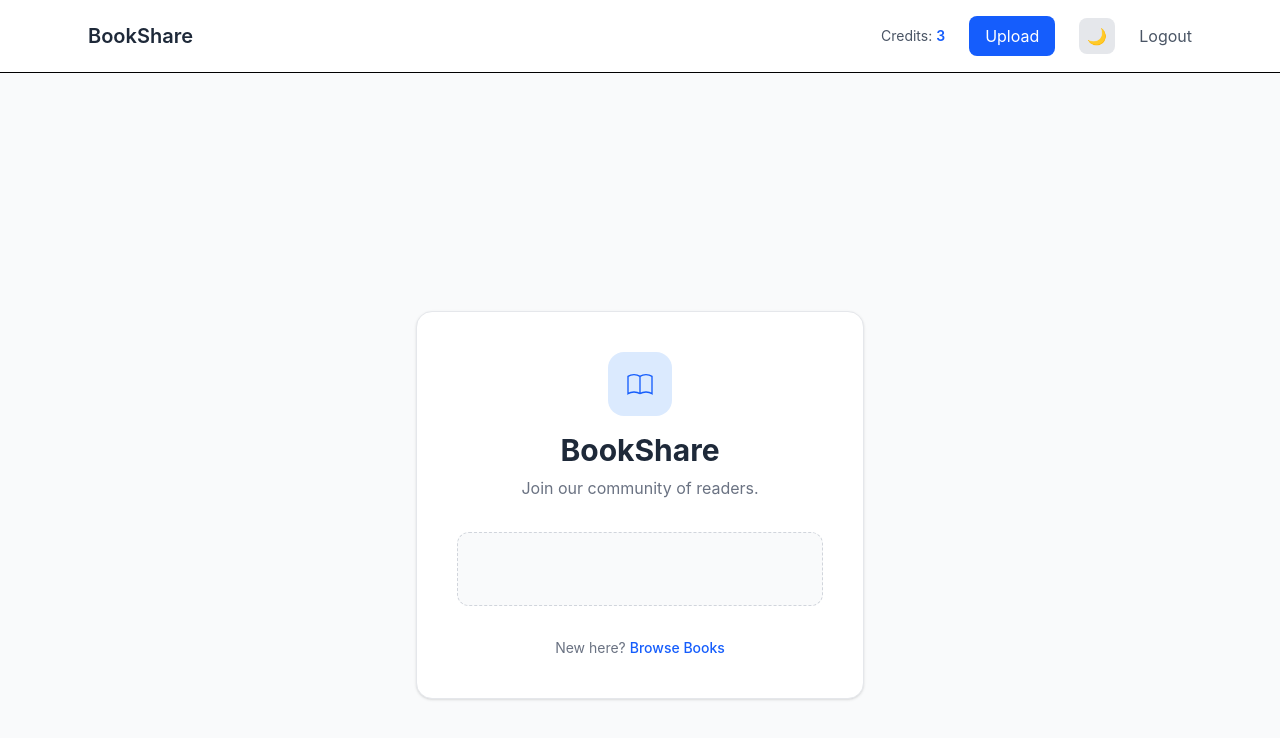
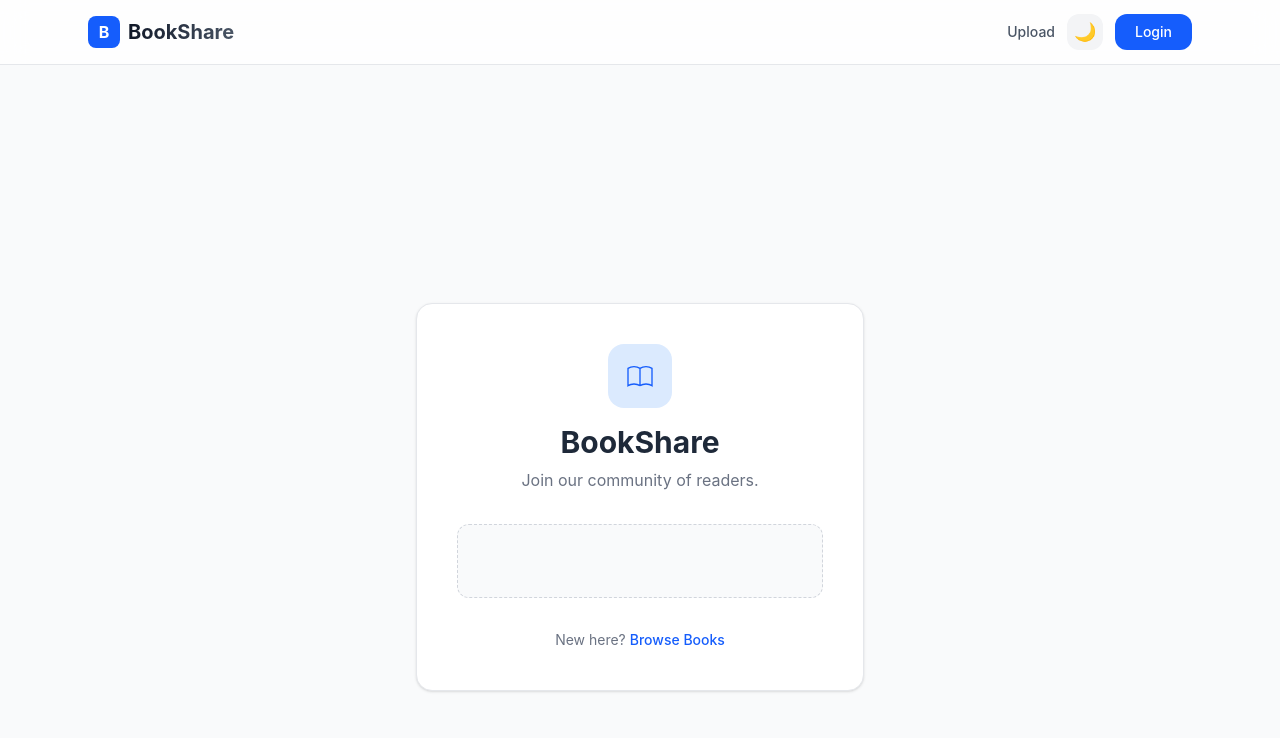
Before and after one commit to robelnigusse/share-knowledge, a React app in the folder frontend/: page /login in a window 1280 px wide. Shown: the top 738 px of the page. Built offline with nearby package versions, Linux system fonts and the light colour scheme; no server answers; the HTML template or start-up script is replaced by a standard one.

Commit message:
Refactor Navbar and AuthContext for improved user experience and theme management; enhance Home component with loading state and search functionality

```diff
--- a/frontend/src/components/NavBar.jsx
+++ b/frontend/src/components/NavBar.jsx
@@ -1,64 +1,76 @@
-import { useState, useEffect } from "react";
-import { useNavigate } from "react-router-dom";
+import { useContext } from "react";
+import { useNavigate, Link } from "react-router-dom";
+import { AuthContext } from "../context/AuthContext";
+import api from "../services/apiClient";
+
 function Navbar() {
-  const [isDark, setIsDark] = useState(false);
+  const { user, setUser, isDark, toggleDarkMode } = useContext(AuthContext);
   const navigate = useNavigate();
 
-  useEffect(() => {
-    const savedTheme = localStorage.getItem("theme");
-
-    if (savedTheme === "dark") {
-      document.documentElement.classList.add("dark");
-      setIsDark(true);
-    }
-  }, []);
-
-  const toggleDarkMode = () => {
-    const html = document.documentElement;
-
-    if (html.classList.contains("dark")) {
-      html.classList.remove("dark");
-      localStorage.setItem("theme", "light");
-      setIsDark(false);
-    } else {
-      html.classList.add("dark");
-      localStorage.setItem("theme", "dark");
-      setIsDark(true);
+  const handleLogout = async () => {
+    try {
+      await api.post("/logout");
+      setUser(null);
+      navigate("/login");
+    } catch (error) {
+      console.error("Logout failed", error);
     }
   };
 
   return (
-    <nav className="bg-white border-b dark:bg-gray-900 dark:border-gray-800 sticky top-0 z-50 transition-colors">
-      <div className="max-w-6xl mx-auto px-6 py-4 flex flex-col md:flex-row md:justify-between md:items-center gap-4">
+    <nav className="bg-white/80 dark:bg-gray-900/80 backdrop-blur-md border-b border-gray-200 dark:border-gray-800 sticky top-0 z-50 transition-all">
+      <div className="max-w-6xl mx-auto px-6 h-16 flex items-center justify-between">
 
-        <h1 className="text-xl font-semibold text-gray-800 dark:text-gray-100">
+        <Link to="/" className="flex items-center gap-2 group">
+          <div className="w-8 h-8 bg-blue-600 rounded-lg flex items-center justify-center text-white font-bold group-hover:rotate-3 transition">
+            B
+          </div>
+          <span className="text-xl font-bold bg-clip-text text-transparent bg-gradient-to-r from-gray-900 to-gray-600 dark:from-white dark:to-gray-400">
             BookShare
-        </h1>
+          </span>
+        </Link>
 
-        <div className="flex flex-wrap items-center gap-4 md:gap-6">
+        <div className="flex items-center gap-4 md:gap-8">
 
-          <span className="text-sm text-gray-600 dark:text-gray-400">
-            Credits:
-            <span className="font-semibold text-blue-600 dark:text-blue-400 ml-1">
-              3
+          {user && (
+            <div className="hidden sm:flex items-center px-3 py-1 bg-blue-50 dark:bg-blue-900/20 rounded-full border border-blue-100 dark:border-blue-800">
+              <span className="text-xs font-medium text-blue-600 dark:text-blue-400 uppercase tracking-wider">
+                Credits: {user.credits}
               </span>
-          </span>
+            </div>
+          )}
 
-          <button onClick={()=>navigate('/upload')} className="bg-blue-600 text-white px-4 py-2 rounded-lg hover:bg-blue-700 transition">
+          <div className="flex items-center gap-3">
+            <button
+              onClick={() => navigate('/upload')}
+              className="hidden sm:block text-sm font-medium text-gray-600 dark:text-gray-300 hover:text-blue-600 dark:hover:text-blue-400 transition"
+            >
               Upload
             </button>
 
             <button
               onClick={toggleDarkMode}
-            className="w-9 h-9 flex items-center justify-center rounded-lg bg-gray-200 dark:bg-gray-700 text-gray-800 dark:text-gray-100 transition"
+              className="w-9 h-9 flex items-center justify-center rounded-xl bg-gray-100 dark:bg-gray-800 text-lg hover:ring-2 ring-gray-200 dark:ring-gray-700 transition-all"
             >
               {isDark ? "☀️" : "🌙"}
             </button>
 
-          <button className="text-gray-600 hover:text-red-500 dark:text-gray-300 dark:hover:text-red-400 transition">
+            {user ? (
+              <button
+                onClick={handleLogout}
+                className="text-sm font-medium text-red-500 hover:text-red-600 dark:text-red-400 dark:hover:text-red-300 transition"
+              >
                 Logout
               </button>
-
+            ) : (
+              <button
+                onClick={() => navigate('/login')}
+                className="bg-blue-600 text-white px-5 py-2 rounded-xl text-sm font-medium hover:bg-blue-700 transition"
+              >
+                Login
+              </button>
+            )}
+          </div>
         </div>
       </div>
     </nav>
--- a/frontend/src/context/AuthContext.jsx
+++ b/frontend/src/context/AuthContext.jsx
@@ -1,15 +1,41 @@
-import {createContext, useState, useEffect} from 'react'
+import { createContext, useState, useEffect } from 'react';
+import api from "../services/apiClient"; // Ensure this path is correct
+
 export const AuthContext = createContext();
 
 export function AuthProvider({ children }) {
   const [user, setUser] = useState(null);
+  const [loading, setLoading] = useState(true);
+  const [isDark, setIsDark] = useState(false);
+
+  useEffect(() => {
+    const savedTheme = localStorage.getItem("theme");
+    if (savedTheme === "dark" || (!savedTheme && window.matchMedia('(prefers-color-scheme: dark)').matches)) {
+      document.documentElement.classList.add("dark");
+      setIsDark(true);
+    }
+  }, []);
+
+  const toggleDarkMode = () => {
+    if (isDark) {
+      document.documentElement.classList.remove("dark");
+      localStorage.setItem("theme", "light");
+      setIsDark(false);
+    } else {
+      document.documentElement.classList.add("dark");
+      localStorage.setItem("theme", "dark");
+      setIsDark(true);
+    }
+  };
 
   const fetchUser = async () => {
     try {
       const res = await api.get("/me");
       setUser(res.data);
-    } catch {
+    } catch (err) {
       setUser(null);
+    } finally {
+      setLoading(false);
     }
   };
 
@@ -18,7 +44,7 @@
   }, []);
 
   return (
-    <AuthContext.Provider value={{ user, fetchUser }}>
+    <AuthContext.Provider value={{ user, setUser, fetchUser, loading, isDark, toggleDarkMode }}>
       {children}
     </AuthContext.Provider>
   );
--- a/frontend/src/features/home/Home.jsx
+++ b/frontend/src/features/home/Home.jsx
@@ -5,85 +5,69 @@
 
 function Home() {
   const [books, setBooks] = useState([]);
+  const [loading, setLoading] = useState(true);
+  const [searchTerm, setSearchTerm] = useState("");
+  const [debouncedSearch, setDebouncedSearch] = useState("");
   const { user } = useContext(AuthContext);
-  console.log("Current user:", user);
+
+  useEffect(() => {
+    const timer = setTimeout(() => setDebouncedSearch(searchTerm), 500);
+    return () => clearTimeout(timer);
+  }, [searchTerm]);
 
   useEffect(() => {
     const fetchBooks = async () => {
+      setLoading(true);
       try {
-        const response = await api.get("/books/");
+        const response = await api.get("/books/", {
+          params: { search: debouncedSearch }
+        });
         setBooks(response.data);
-        console.log("Fetched books:", response.data);
       } catch (error) {
         console.error("Error fetching books:", error);
+      } finally {
+        setLoading(false);
       }
     };
 
     fetchBooks();
-  }, []);
-
-  const [searchTerm, setSearchTerm] = useState("");
-  const [debouncedSearch, setDebouncedSearch] = useState("");
-
-  useEffect(() => {
-    const timer = setTimeout(() => {
-      setDebouncedSearch(searchTerm);
-    }, 500);
-
-    return () => clearTimeout(timer);
-  }, [searchTerm]);
-
-  const filteredBooks = books.filter((book) => {
-    const query = debouncedSearch.trim().toLowerCase();
-
-    if (!query) return true;
-
-    return book.title.toLowerCase().includes(query);
-  });
-
-  const isSearching = searchTerm !== debouncedSearch;
+  }, [debouncedSearch]);
 
   return (
-    <div className="min-h-screen bg-gray-50 dark:bg-gray-950 transition-colors">
+    <div className="min-h-screen bg-gray-50 dark:bg-gray-950 transition-colors duration-300">
       <main className="max-w-6xl mx-auto px-6 py-10 flex flex-col gap-10">
-        <section className="flex flex-col gap-4 text-center md:text-left">
-          <h1 className="text-3xl md:text-4xl font-bold text-gray-800 dark:text-gray-100">
-            Discover & Share Great Books
+
+        <header className="flex flex-col gap-4 text-center md:text-left border-l-4 border-blue-600 pl-6">
+          <h1 className="text-4xl md:text-5xl font-extrabold text-gray-900 dark:text-white">
+            Discover & Share <span className="text-blue-600">Books</span>
           </h1>
+          <p className="text-lg text-gray-600 dark:text-gray-400 max-w-2xl">
+            Upload your books, earn credits, and explore what others are sharing.
+          </p>
+        </header>
 
-          <p className="text-gray-600 dark:text-gray-400 max-w-2xl">
-            Upload your books, earn credits, and explore what others are
-            sharing.
-          </p>
+        <section className="relative group max-w-md">
+          <div className="absolute inset-y-0 left-0 pl-3 flex items-center pointer-events-none">
+            <span className="text-gray-400 group-focus-within:text-blue-500 transition-colors">🔍</span>
+          </div>
+          <input
+            type="text"
+            placeholder="Search by title or author..."
+            value={searchTerm}
+            onChange={(e) => setSearchTerm(e.target.value)}
+            className="w-full pl-10 pr-4 py-3.5 rounded-2xl border border-gray-200 dark:border-gray-800 bg-white dark:bg-gray-900 text-gray-800 dark:text-gray-100 focus:ring-2 focus:ring-blue-500/50 outline-none transition-all shadow-sm"
+          />
         </section>
-
-        <section>
-          <div className="relative w-full md:w-96">
-            <input
-              type="text"
-              placeholder="Search books..."
-              value={searchTerm}
-              onChange={(e) => setSearchTerm(e.target.value)}
-              className="w-full pl-10 pr-4 py-3 rounded-xl border bg-white dark:bg-gray-900 dark:border-gray-800 text-gray-800 dark:text-gray-100 focus:outline-none focus:ring-2 focus:ring-blue-500 transition"
-            />
-            <span className="absolute left-3 top-3 text-gray-400">🔍</span>
-          </div>
-
-          {isSearching && (
-            <p className="mt-2 text-sm text-gray-500 dark:text-gray-400">
-              Searching...
-            </p>
-          )}
-        </section>
-
-        <section className="grid gap-8 sm:grid-cols-2 lg:grid-cols-3">
-          {filteredBooks.length > 0 ? (
-            filteredBooks.map((book) => <BookCard key={book.id} book={book} />)
+        <section className="grid gap-6 sm:grid-cols-2 lg:grid-cols-3">
+          {loading ? (
+            [...Array(3)].map((_, i) => (
+              <div key={i} className="h-64 bg-gray-200 dark:bg-gray-800 animate-pulse rounded-2xl" />
+            ))
+          ) : books.length > 0 ? (
+            books.map((book) => <BookCard key={book.id} book={book} />)
           ) : (
-            <div className="col-span-full text-center py-16">
-              <p className="text-lg text-gray-500 dark:text-gray-400">
-                No books found.
-              </p>
+            <div className="col-span-full text-center py-20 bg-white dark:bg-gray-900 rounded-3xl border border-dashed border-gray-300 dark:border-gray-800">
+              <p className="text-xl font-medium text-gray-500">No books found matching "{debouncedSearch}"</p>
             </div>
           )}
         </section>
```
Lines whose indentation alone changed are shown as unchanged.
